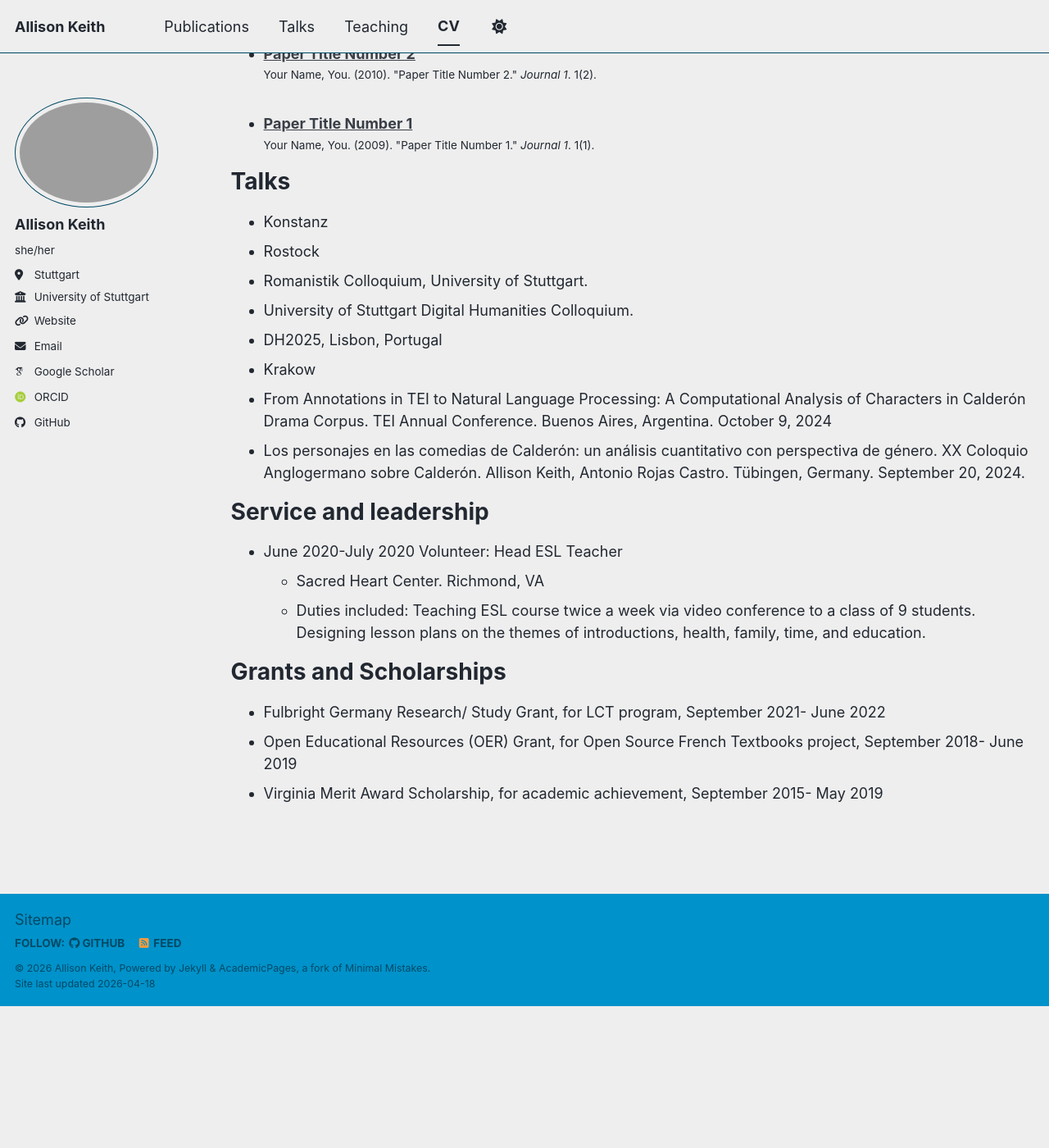
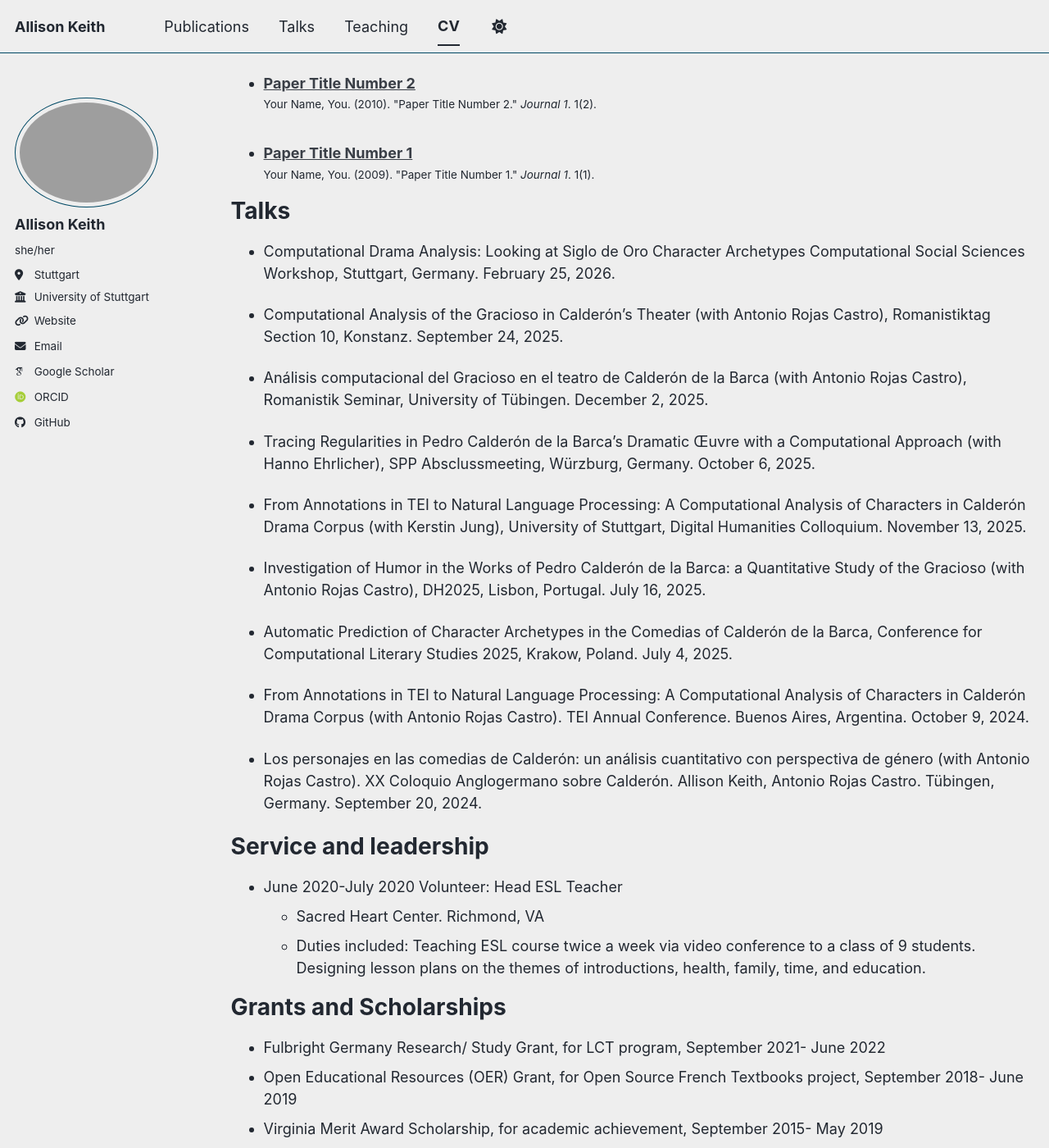
Before and after one commit to allisonakeith/allisonakeith.github.io, a Jekyll site: the page built from _pages/cv.md, in a window 1280 px wide and 1400 px high, scrolled down 1956 px. Shown: the whole window at 82% size. Built offline with Jekyll 4.4.1, drawn with Linux system fonts in a browser that asks for light colours; some web fonts are replaced; a script bundle is joined from its source files by our own code; library files that are not in the unit come from our copies; a file with an impossible date is left out; before the commit the page ends 3183 px from its top, so only the background shows below that; some of the changed text lies outside the part shown.

Commit message:
talks updated

```diff
--- a/_pages/cv.md
+++ b/_pages/cv.md
@@ -11,7 +11,7 @@ redirect_from:
 
 Education
 ======
-* Ph.D in Computational Linguistics, University of Stuttgart, 2026 (expected)
+* Ph.D. in Computational Linguistics, University of Stuttgart, 2026 (expected)
 * M.S. in Cognitive Science ([Language and Multimodal Interaction](https://corsi.unitn.it/en/cognitive-science)), University of Trento, 2023
 * M.S. in Computational Linguistics, Saarland University, 2023
 * B.S. in Psychology Pre-Graduate Concentration, Virginia Commonwealth University, 2019
@@ -34,7 +34,7 @@ Work experience
   * Duties included:
     * Research support for a project involving video to text alignment of ocular surgery
     * Developed user interface for Partas- a software designed for parts counting
-accessibility using React Javascript and HTML
+accessibility using Javascript React and HTML
   * Supervisor: Moritz Wolf
 
 * April 2022- April 2025: Private Tutor
@@ -66,14 +67,25 @@ Publications
 
 Talks
 ======
-* Konstanz
-* Rostock
-* Romanistik Colloquium, University of Stuttgart.
-* University of Stuttgart Digital Humanities Colloquium.
-* DH2025, Lisbon, Portugal
-* Krakow
-* From Annotations in TEI to Natural Language Processing: A Computational Analysis of Characters in Calderón Drama Corpus. TEI Annual Conference. Buenos Aires, Argentina. October 9, 2024
-* Los personajes en las comedias de Calderón: un análisis cuantitativo con perspectiva de género. XX Coloquio Anglogermano sobre Calderón. Allison Keith, Antonio Rojas Castro. Tübingen, Germany. September 20, 2024.
+* Computational Drama Analysis: Looking at Siglo de Oro Character Archetypes Computational Social Sciences Workshop, Stuttgart, Germany. February 25, 2026.
+
+* Computational Analysis of the Gracioso in Calderón’s Theater (with Antonio Rojas Castro), Romanistiktag Section 10, Konstanz. September 24, 2025.
+
+<!-- ** Rostock -->
+
+* Análisis computacional del Gracioso en el teatro de Calderón de la Barca (with Antonio Rojas Castro), Romanistik Seminar, University of Tübingen. December 2, 2025.
+
+* Tracing Regularities in Pedro Calderón de la Barca’s Dramatic Œuvre with a Computational Approach (with Hanno Ehrlicher), SPP Absclussmeeting, Würzburg, Germany. October 6, 2025.
+
+* From Annotations in TEI to Natural Language Processing: A Computational Analysis of Characters in Calderón Drama Corpus (with Kerstin Jung), University of Stuttgart, Digital Humanities Colloquium. November 13, 2025.
+
+* Investigation of Humor in the Works of Pedro Calderón de la Barca: a Quantitative Study of the Gracioso (with Antonio Rojas Castro), DH2025, Lisbon, Portugal. July 16, 2025.
+
+* Automatic Prediction of Character Archetypes in the Comedias of Calderón de la Barca, Conference for Computational Literary Studies 2025, Krakow, Poland. July 4, 2025.
+
+* From Annotations in TEI to Natural Language Processing: A Computational Analysis of Characters in Calderón Drama Corpus (with Antonio Rojas Castro). TEI Annual Conference. Buenos Aires, Argentina. October 9, 2024.
+
+* Los personajes en las comedias de Calderón: un análisis cuantitativo con perspectiva de género (with Antonio Rojas Castro). XX Coloquio Anglogermano sobre Calderón. Allison Keith, Antonio Rojas Castro. Tübingen, Germany. September 20, 2024.
 
 
 
```
Also changed, not shown: other parts of _pages/cv.md (+1 -0 lines).
